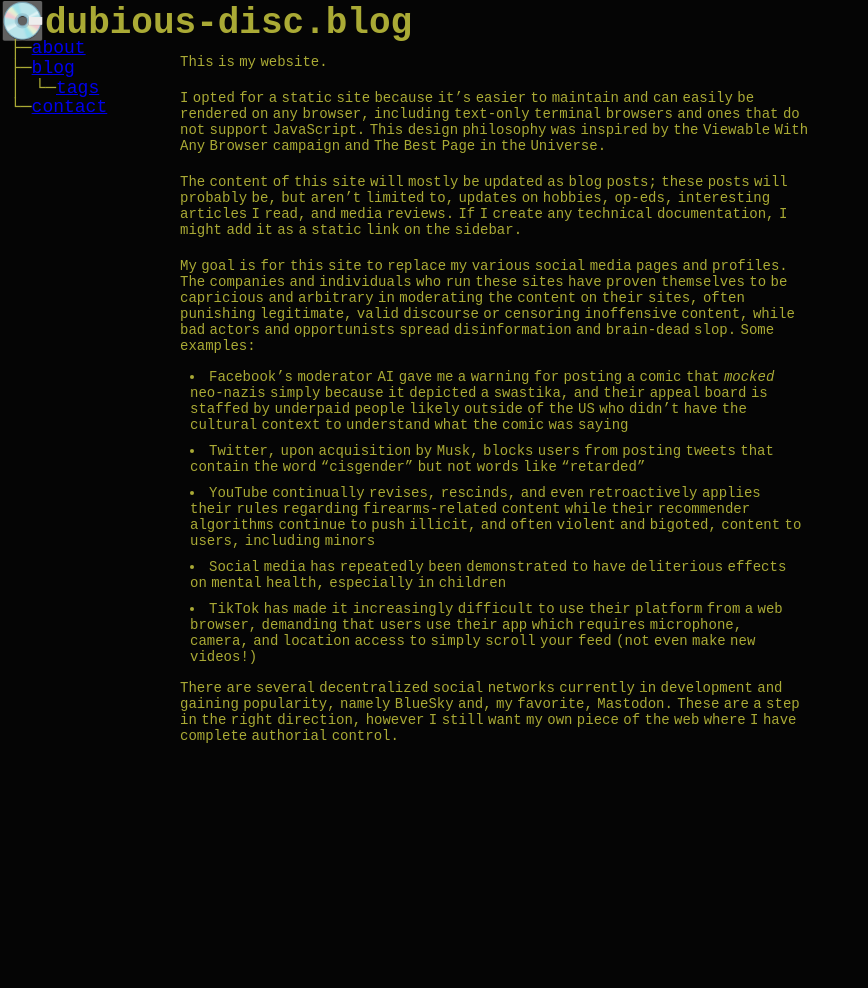
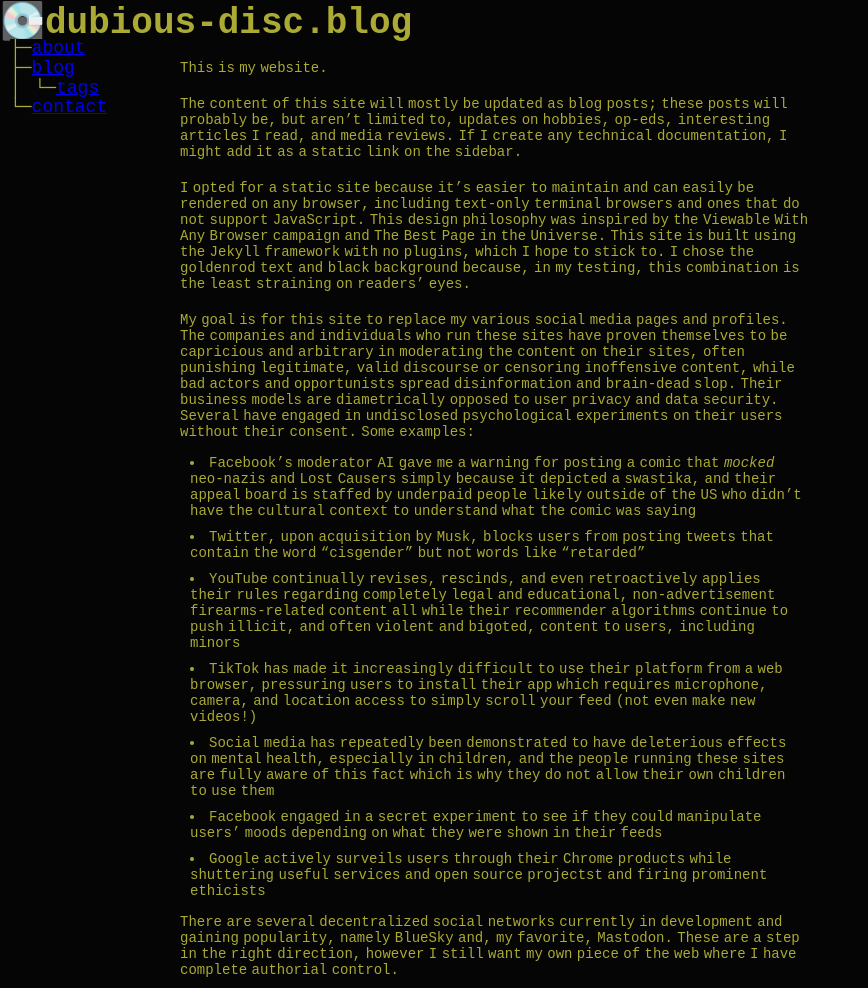
Before and after one commit to paranoid-porygon/paranoid-porygon.github.io, a Jekyll site: the page built from _pages/about.markdown, in a window 1280 px wide and 988 px high. Shown: the whole window, without its empty margins (0-868 px from the left). Built offline with Jekyll 4.4.1, drawn with Linux system fonts in a browser that asks for light colours.

Commit message:
layout changes

```diff
--- a/_layouts/default.html
+++ b/_layouts/default.html
@@ -8,6 +8,7 @@
 </head>
 <body>
 <!--  <div class="sidenav"> -->
+  <div class="nav-wrapper">
     <h1><a class="logo" href="/">💽dubious-disc.blog</a></h1>
     <div class="sidenav dir-display">
   <!--&nbsp;&nbsp;├<li><a href="/" {% if page.title == "Home" %}class="active-page"{% endif %}>/</a></li> -->
@@ -16,6 +17,7 @@
       │&nbsp;&nbsp;└─<a href="/blog/tags" {% if page.title == "tags" %}class="active-page"{% endif %}>tags</a><br>
       └─<a href="/contact" {% if page.title == "Contact" %}class="active-page"{% endif %}>contact</a>
     </div>
+  </div>
     <main class="page-content">
         {{ content }}
     </main>
--- a/_pages/about.markdown
+++ b/_pages/about.markdown
@@ -6,16 +6,18 @@ permalink: /about/
 
 This is my website.
 
-I opted for a static site because it's easier to maintain and can easily be rendered on any browser, including text-only terminal browsers and ones that do not support JavaScript. This design philosophy was inspired by the Viewable With Any Browser campaign and The Best Page in the Universe.
-
 The content of this site will mostly be updated as blog posts; these posts will probably be, but aren't limited to, updates on hobbies, op-eds, interesting articles I read, and media reviews. If I create any technical documentation, I might add it as a static link on the sidebar.
 
-My goal is for this site to replace my various social media pages and profiles. The companies and individuals who run these sites have proven themselves to be capricious and arbitrary in moderating the content on their sites, often punishing legitimate, valid discourse or censoring inoffensive content, while bad actors and opportunists spread disinformation and brain-dead slop. Some examples:
+I opted for a static site because it's easier to maintain and can easily be rendered on any browser, including text-only terminal browsers and ones that do not support JavaScript. This design philosophy was inspired by the Viewable With Any Browser campaign and The Best Page in the Universe. This site is built using the Jekyll framework with no plugins, which I hope to stick to. I chose the goldenrod text and black background because, in my testing, this combination is the least straining on readers' eyes.
 
-* Facebook's moderator AI gave me a warning for posting a comic that _mocked_ neo-nazis simply because it depicted a swastika, and their appeal board is staffed by underpaid people likely outside of the US who didn't have the cultural context to understand what the comic was saying
+My goal is for this site to replace my various social media pages and profiles. The companies and individuals who run these sites have proven themselves to be capricious and arbitrary in moderating the content on their sites, often punishing legitimate, valid discourse or censoring inoffensive content, while bad actors and opportunists spread disinformation and brain-dead slop. Their business models are diametrically opposed to user privacy and data security. Several have engaged in undisclosed psychological experiments on their users without their consent. Some examples:
+
+* Facebook's moderator AI gave me a warning for posting a comic that _mocked_ neo-nazis and Lost Causers simply because it depicted a swastika, and their appeal board is staffed by underpaid people likely outside of the US who didn't have the cultural context to understand what the comic was saying
 * Twitter, upon acquisition by Musk, blocks users from posting tweets that contain the word "cisgender" but not words like "retarded"
-* YouTube continually revises, rescinds, and even retroactively applies their rules regarding firearms-related content while their recommender algorithms continue to push illicit, and often violent and bigoted, content to users, including minors
-* Social media has repeatedly been demonstrated to have deliterious effects on mental health, especially in children
-* TikTok has made it increasingly difficult to use their platform from a web browser, demanding that users use their app which requires microphone, camera, and location access to simply scroll your feed (not even make new videos!)
+* YouTube continually revises, rescinds, and even retroactively applies their rules regarding completely legal and educational, non-advertisement firearms-related content all while their recommender algorithms continue to push illicit, and often violent and bigoted, content to users, including minors
+* TikTok has made it increasingly difficult to use their platform from a web browser, pressuring users to install their app which requires microphone, camera, and location access to simply scroll your feed (not even make new videos!)
+* Social media has repeatedly been demonstrated to have deleterious effects on mental health, especially in children, and the people running these sites are fully aware of this fact which is why they do not allow their own children to use them
+* Facebook engaged in a secret experiment to see if they could manipulate users' moods depending on what they were shown in their feeds
+* Google actively surveils users through their Chrome products while shuttering useful services and open source projectst and firing prominent ethicists
 
 There are several decentralized social networks currently in development and gaining popularity, namely BlueSky and, my favorite, Mastodon. These are a step in the right direction, however I still want my own piece of the web where I have complete authorial control.
--- a/_sass/_general.scss
+++ b/_sass/_general.scss
@@ -8,11 +8,12 @@ html {
   box-sizing: border-box;
   margin: 0;
   padding: 0;
-  word-spacing: -4px;
+  word-spacing: -4px; /*monospace font is usually spaced too far apart*/
 }
 
 body {
   font-size: 18px;
+  display: flex;
 }
 
 .logo {
@@ -20,6 +21,9 @@ body {
   top: 0;
   text-decoration: none;
   color: #AAAA35;
+  background-color: #050505;
+  z-index: 1;
+  width: 100%;
 }
 
 .page-content {
--- a/_sass/_nav.scss
+++ b/_sass/_nav.scss
@@ -3,13 +3,22 @@ nav > ul > li {
     /* You can also add some margins here to make it look prettier */
 }
 
+.nav-wrapper {
+  top: 0;
+  left: 0;
+  width: fit-content; /*500px;*/
+  height: 100%;
+  position: fixed;
+}
+
 .sidenav {
   height: 100%;
-  width: 160px; /*change as needed*/
+  width: fit-content; /*160px;*/
   position: fixed;
   margin-top: -5px;
   margin-left: 10px;
-  /*z-index:1;*/
+  z-index:1;
+  background-color: #050505;
   /*top: 0;*/
   left: 0;
   overflow-x: hidden; /*Disables horizontal scroll*/
@@ -23,7 +32,7 @@ nav > ul > li {
 
 main {  /* make sure this doesn't replace main styling in other files */
   margin-left: 160px; /* same as sidebar nav */
-  /*margin-top: 50px;*/
+  margin-top: 50px;
   padding: 0px 10px;
   /*position: fixed;*/
 }
```
Lines whose indentation alone changed are shown as unchanged.
